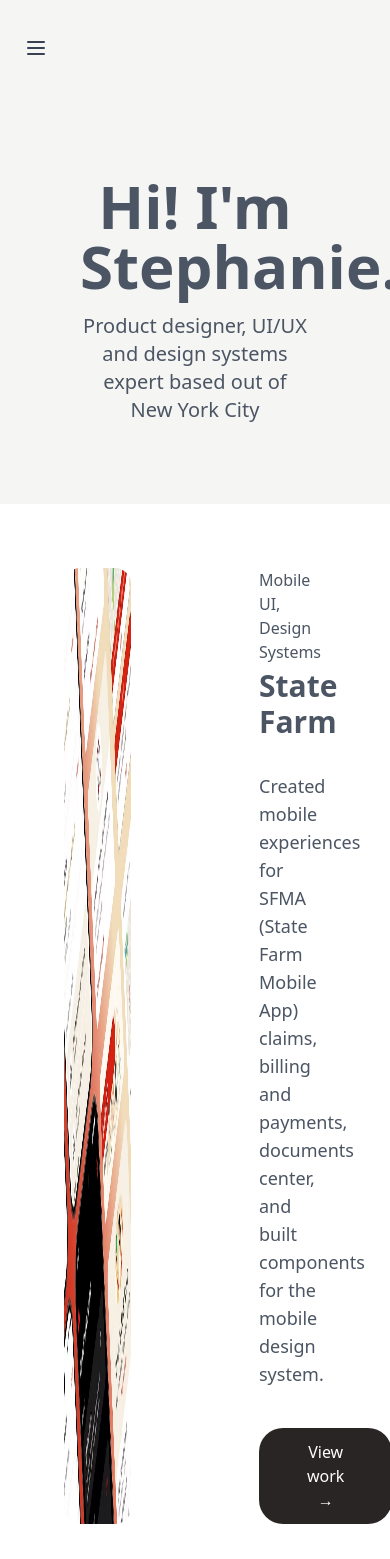
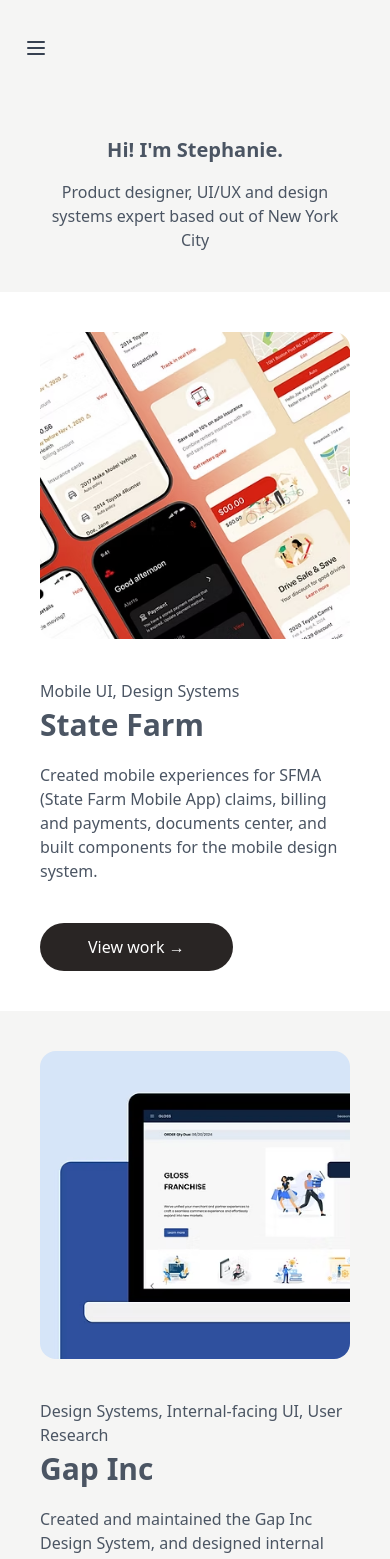
Before and after one commit to fillersury/stphluo, a React (Vite) app: page / in a window 390 px wide. Shown: the top 1559 px of the page. Built offline with nearby package versions, Linux system fonts and the light colour scheme.

Commit message:
add responsiveness to portfolio page

```diff
--- a/src/components/WorkShowcase.tsx
+++ b/src/components/WorkShowcase.tsx
@@ -19,20 +19,21 @@
 }) => {
   return (
     <section className="max-w-5xl mx-auto">
-      <div className="grid grid-cols-2">
-        <div className="flex justify-end p-16">
-          <img className="rounded-2xl transition-transform duration-300 ease-in-out hover:scale-105"
+      <div className="grid grid-cols-1 sm:grid-cols-2">
+        <div className="flex justify-start sm:justify-end p-10 sm:p-16">
+          <img
+            className="rounded-2xl transition-transform duration-300 ease-in-out hover:scale-105 max-w-full h-auto object-contain"
             src={image}
             alt={title} />
         </div>
-        <div className="flex flex-col justify-end p-16">
+        <div className="flex flex-col justify-end p-10 pt-0 sm:p-16">
           <h3 className="text-base font-sans text-gray-600 font-medium mb-1">
             {category}
           </h3>
-          <h3 className="text-3xl font-sans text-gray-600 font-semibold mb-8">
+          <h3 className="text-3xl font-sans text-gray-600 font-semibold mb-5 sm:mb-8">
             {title}
           </h3>
-          <p className="text-lg font-sans text-gray-600 font-normal">
+          <p className="text-normal sm:text-lg font-sans text-gray-600 font-normal">
             {description}
           </p>
           {onButtonClick && (
--- a/src/pages/Portfolio.tsx
+++ b/src/pages/Portfolio.tsx
@@ -18,11 +18,11 @@
     <div>
       <section className="bg-stone-100">
         <div className="grid grid-cols-1 gap-4">
-          <div className="p-20">
-            <h1 className="text-6xl font-sans text-gray-600 font-semibold mb-4 text-center">
+          <div className="p-10 sm:p-20">
+            <h1 className="text-xl sm:text-6xl font-sans text-gray-600 font-semibold mb-4 text-center">
               Hi! I'm Stephanie.
             </h1>
-            <p className="text-xl font-sans text-gray-600 font-light text-center">
+            <p className="text-normal sm:text-xl font-sans text-gray-600 font-light text-center">
               Product designer, UI/UX and design systems expert based out of New York City
             </p>
           </div>
```
